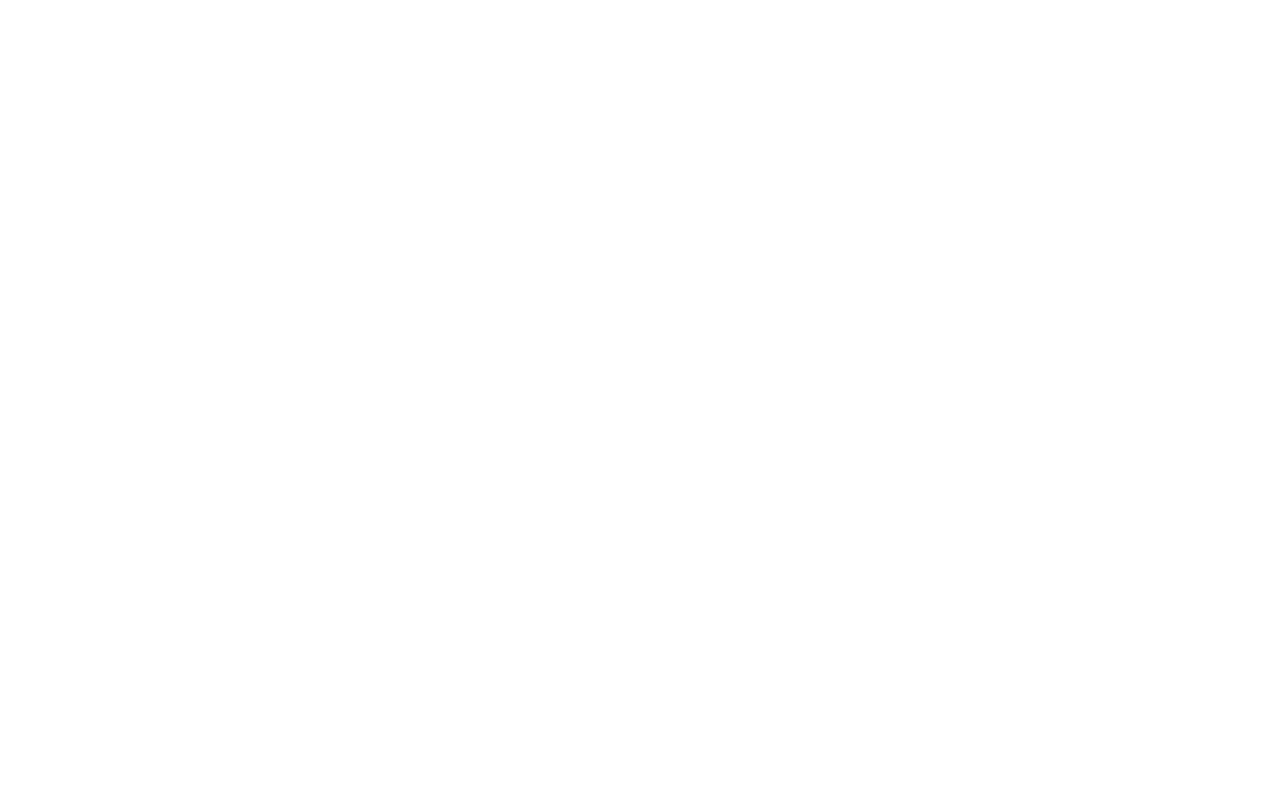
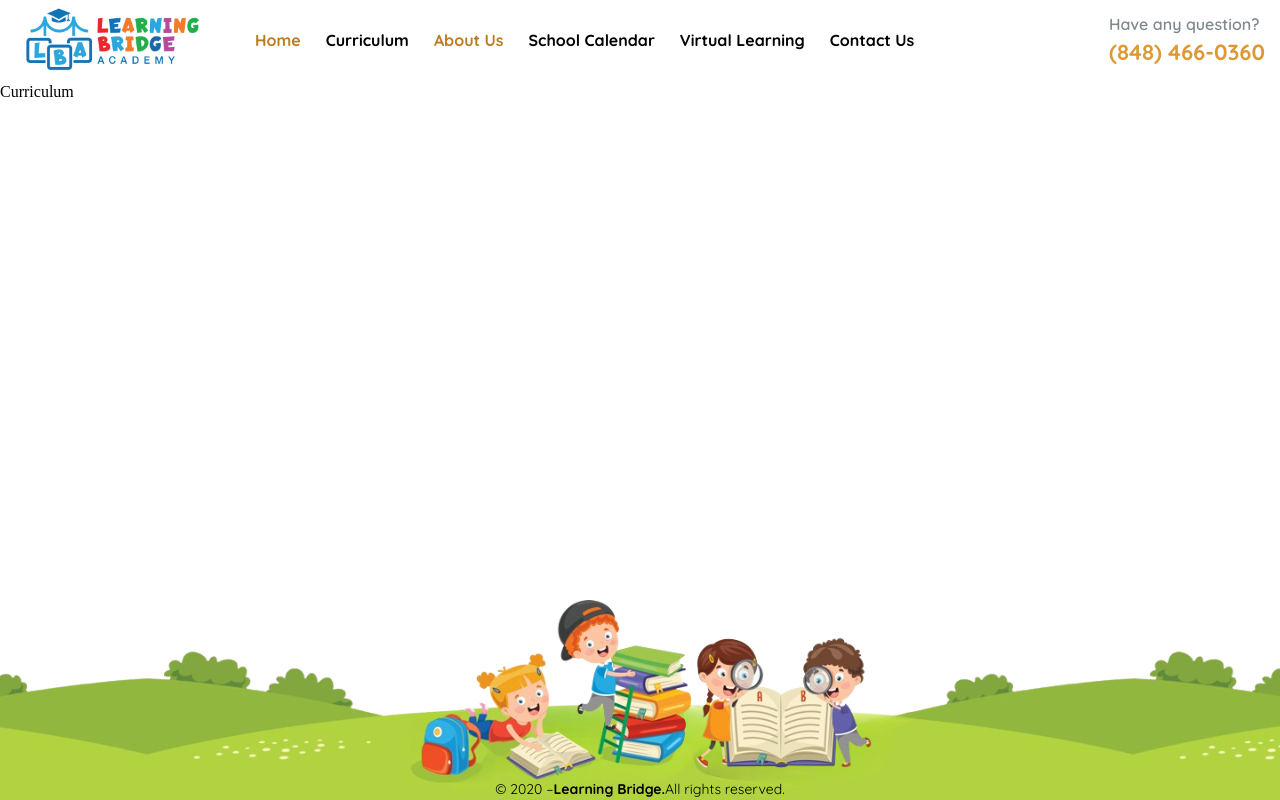
Before and after one commit to Zhybuliou/learningbridge, a React (Vite) app: page /freehold/about in a window 1280 px wide. Before the commit this address had no page. Built offline with nearby package versions, Linux system fonts and the light colour scheme.

Commit message:
feat: add nested router

```diff
--- a/src/App.tsx
+++ b/src/App.tsx
@@ -1,12 +1,22 @@
 import { Route, Routes } from 'react-router-dom';
 import StartPage from './pages/start/StartPage';
 import HomePage from './pages/home/HomePage';
+import HomePageLayout from './Layout/HomePageLayout';
+import CurriculumPage from './pages/curriculum/CurriculumPage';
 
 export default function App() {
   return (
     <Routes>
       <Route path="/" element={<StartPage />} />
-      <Route path="/freehold" element={<HomePage />} />
+      <Route path="/freehold" element={<HomePageLayout />}>
+        <Route index element={<HomePage />} />
+        <Route path="/freehold/curriculum" element={<CurriculumPage />} />
+        <Route path="/freehold/about" element={<CurriculumPage />} />
+        <Route path="/freehold/calendar" element={<CurriculumPage />} />
+        <Route path="/freehold/virtual" element={<CurriculumPage />} />
+        <Route path="/freehold/contact" element={<CurriculumPage />} />
+        <Route path="/freehold/*" element={<CurriculumPage />} />
+      </Route>
     </Routes>
   );
 }
--- /dev/null
+++ b/src/Layout/HomePageLayout.tsx
@@ -0,0 +1,15 @@
+import { Outlet } from 'react-router-dom';
+import Navbar from '../components/header/nav/Navbar';
+import Footer from '../components/footer/Footer';
+
+export default function HomePageLayout() {
+  return (
+    <div className="home-wrapper">
+      <Navbar />
+      <main>
+        <Outlet />
+      </main>
+      <Footer />
+    </div>
+  );
+}
--- /dev/null
+++ b/src/pages/curriculum/CurriculumPage.tsx
@@ -0,0 +1,3 @@
+export default function CurriculumPage() {
+  return <div>Curriculum</div>;
+}
--- a/src/pages/home/HomePage.tsx
+++ b/src/pages/home/HomePage.tsx
@@ -1,5 +1,3 @@
-import Footer from '../../components/footer/Footer';
-import Navbar from '../../components/header/nav/Navbar';
 import './home-page.css';
 import SimpleSlider from '../../components/slider/Slider';
 import WhoWeAre from '../../components/who-we-are/WhoWeAre';
@@ -10,17 +8,13 @@
 
 export default function HomePage() {
   return (
-    <div className="home-wrapper">
-      <Navbar />
-      <main>
+    <>
       <SimpleSlider />
       <WhoWeAre />
       <Classes />
       <Teachers />
       <Testimonials />
       <OurActivities />
-      </main>
-      <Footer />
-    </div>
+    </>
   );
 }
```
Lines whose indentation alone changed are shown as unchanged.
